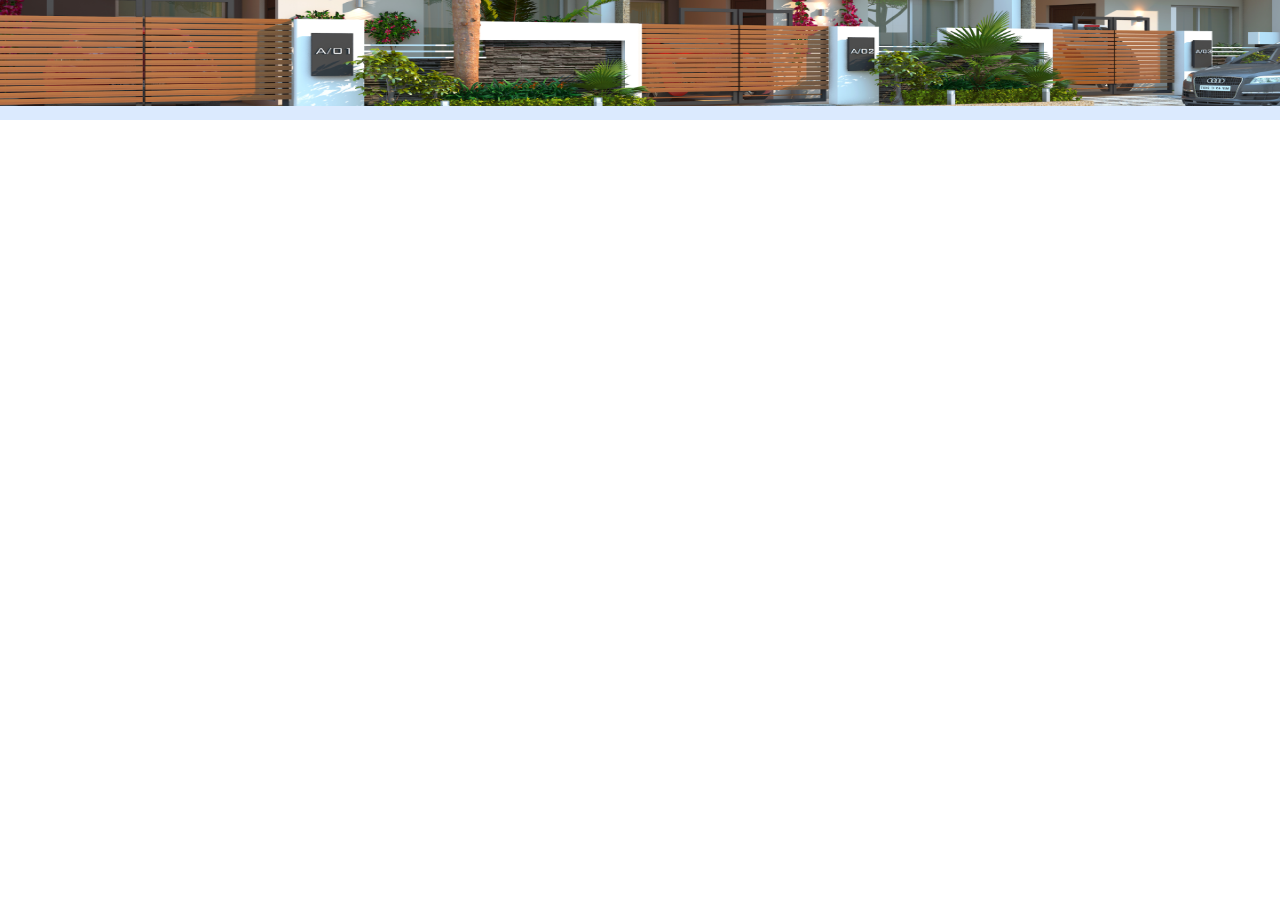
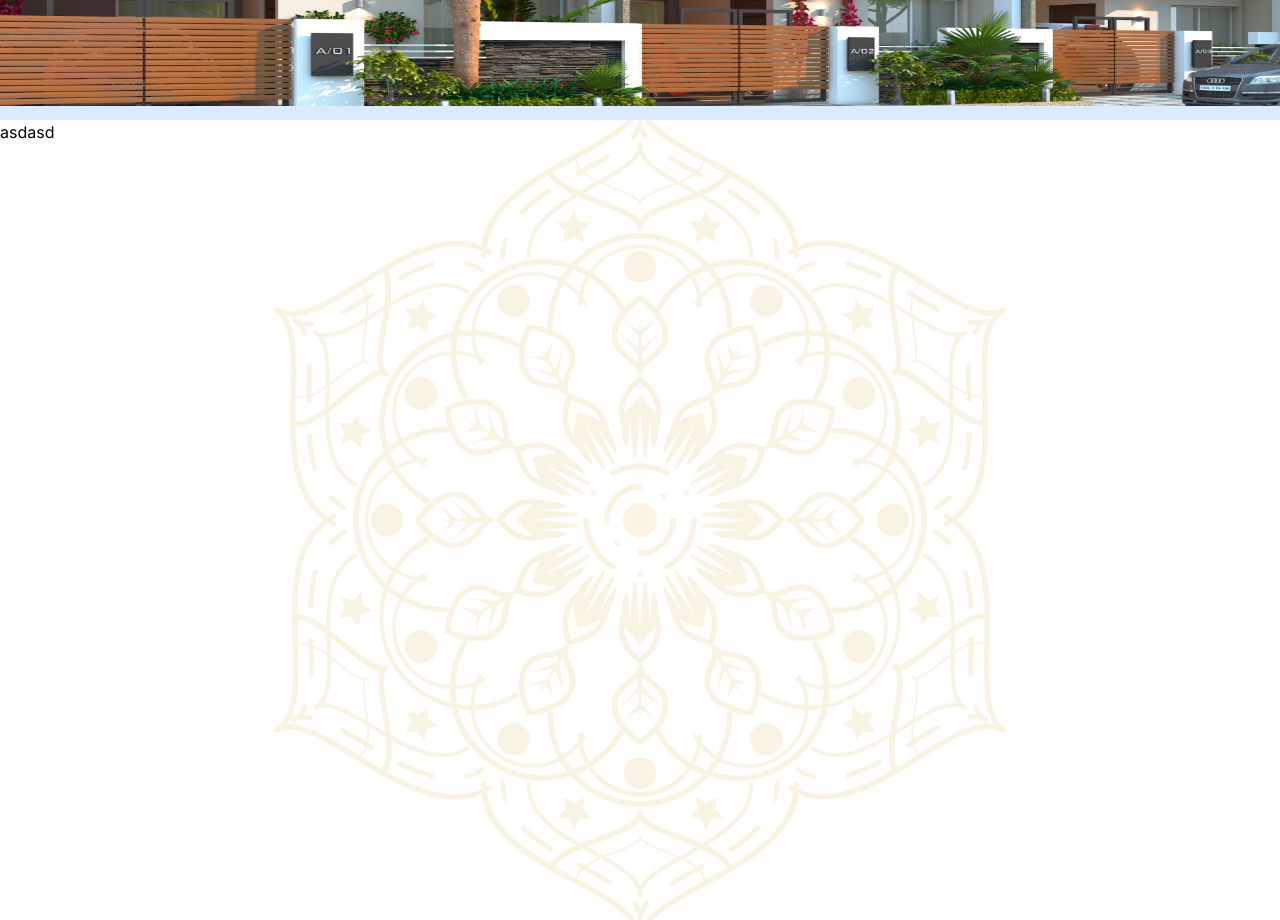
Before and after one commit to karshdev/revantahomes, a Next.js app: page / in a window 1280 px wide. Shown: the part 680-1600 px from the top of the page. Before the commit the page ends 800 px from the top, so only its background shows below. Built offline with nearby package versions, Linux system fonts and the light colour scheme.

Commit message:
added section2

```diff
--- a/app/Header.js
+++ b/app/Header.js
@@ -7,7 +7,6 @@ const Header = () => {
     <div className="w-[100vw] h-[100vh] bg-gradient-to-tr from-blue-100 to-blue-100 overflow-hidden">
       <Navigation />
       <Section1 />
-
     </div>
   )
 }
--- /dev/null
+++ b/app/Section2.js
@@ -0,0 +1,15 @@
+import React from 'react'
+
+const Section2 = () => {
+    console.log("Hello i am rendering");
+  return (
+    <div
+    className="h-screen bg-no-repeat"
+    style={{ backgroundImage: 'url("ELEMENTS.png")', backgroundPosition: 'center' }}
+  >
+    asdasd
+    </div>
+  )
+}
+
+export default Section2
--- a/app/page.js
+++ b/app/page.js
@@ -1,4 +1,5 @@
 import Header from "./Header";
+import Section2 from "./Section2";
 
 
 
@@ -6,6 +7,7 @@ export default function Home() {
   return (
    <>
    <Header />
+   <Section2 />
 
    </>
   )
```
Also changed, not shown: public/ELEMENTS.png (added), public/Vector.svg (added).
